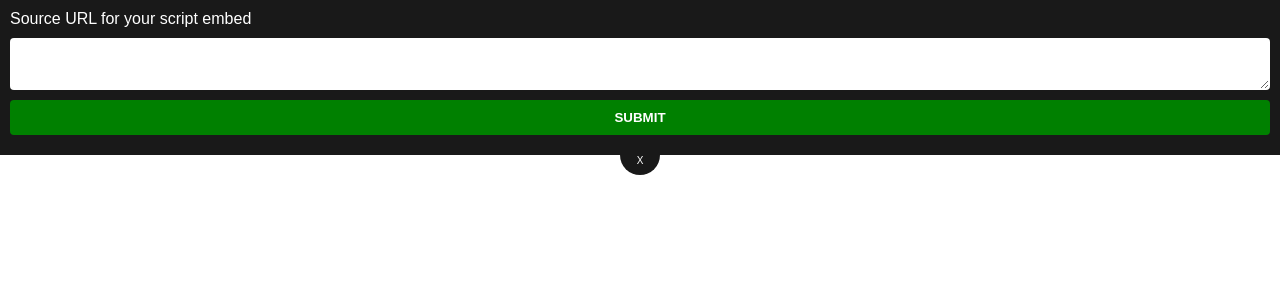
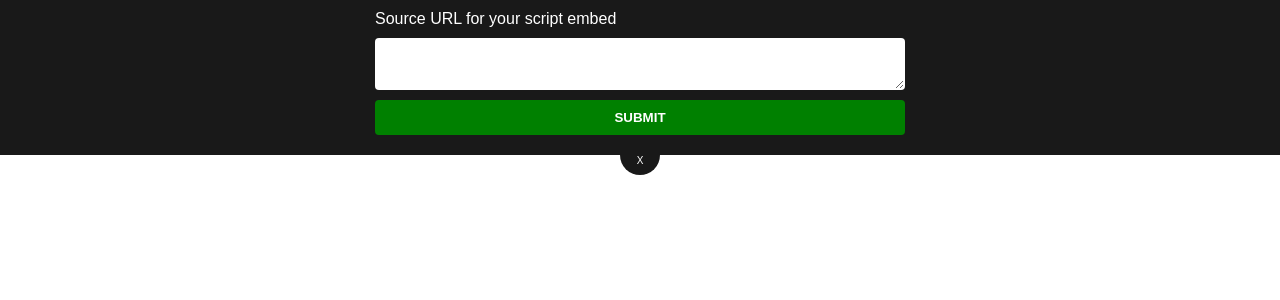
Before and after one commit to BobbyAdamson/helper-tools, a PHP site: page / in a window 1280 px wide. Shown: the top 300 px of the page. Run offline with PHP 8.4, Linux system fonts and the light colour scheme; some libraries are stand-ins or nearby versions.

Commit message:
Update: Styling stuff for form

```diff
--- a/iframe-page/css.css
+++ b/iframe-page/css.css
@@ -20,7 +20,9 @@ form {
 form .inner {
 	padding: 10px;
 	display: block;
-	max-width: 100%;
+	width: 100%;
+    max-width: 550px;
+    margin: 0 auto;
 }
 
 label, textarea, button {
```
